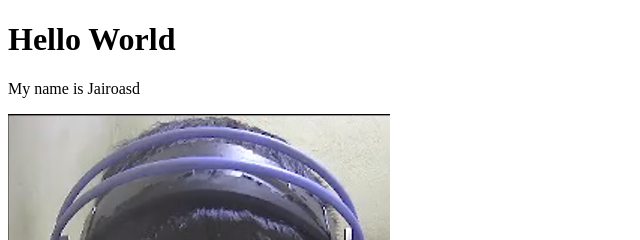
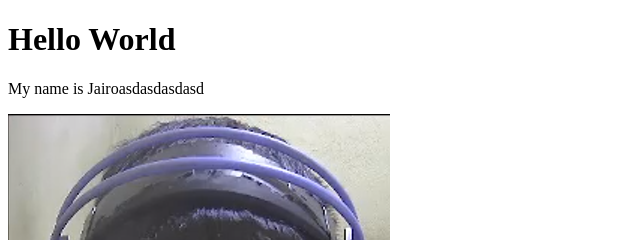
Before and after one commit to jairocastilloo/home, a plain HTML site: page index.html in a window 1280 px wide. Shown: the top 240 px of the page, 0-640 px from the left. Drawn offline with Linux system fonts and the light colour scheme.

Commit message:
Update index.html

```diff
--- a/index.html
+++ b/index.html
@@ -8,7 +8,7 @@
 </head>
 <body>
     <h1> Hello World </h1>
-    <p> My name is Jairoasd </p>
+    <p> My name is Jairoasdasdasdasd </p>
     <img src ="assets/images/avatar.png" alt ="profile pic">
 </body>
 </html>
```
